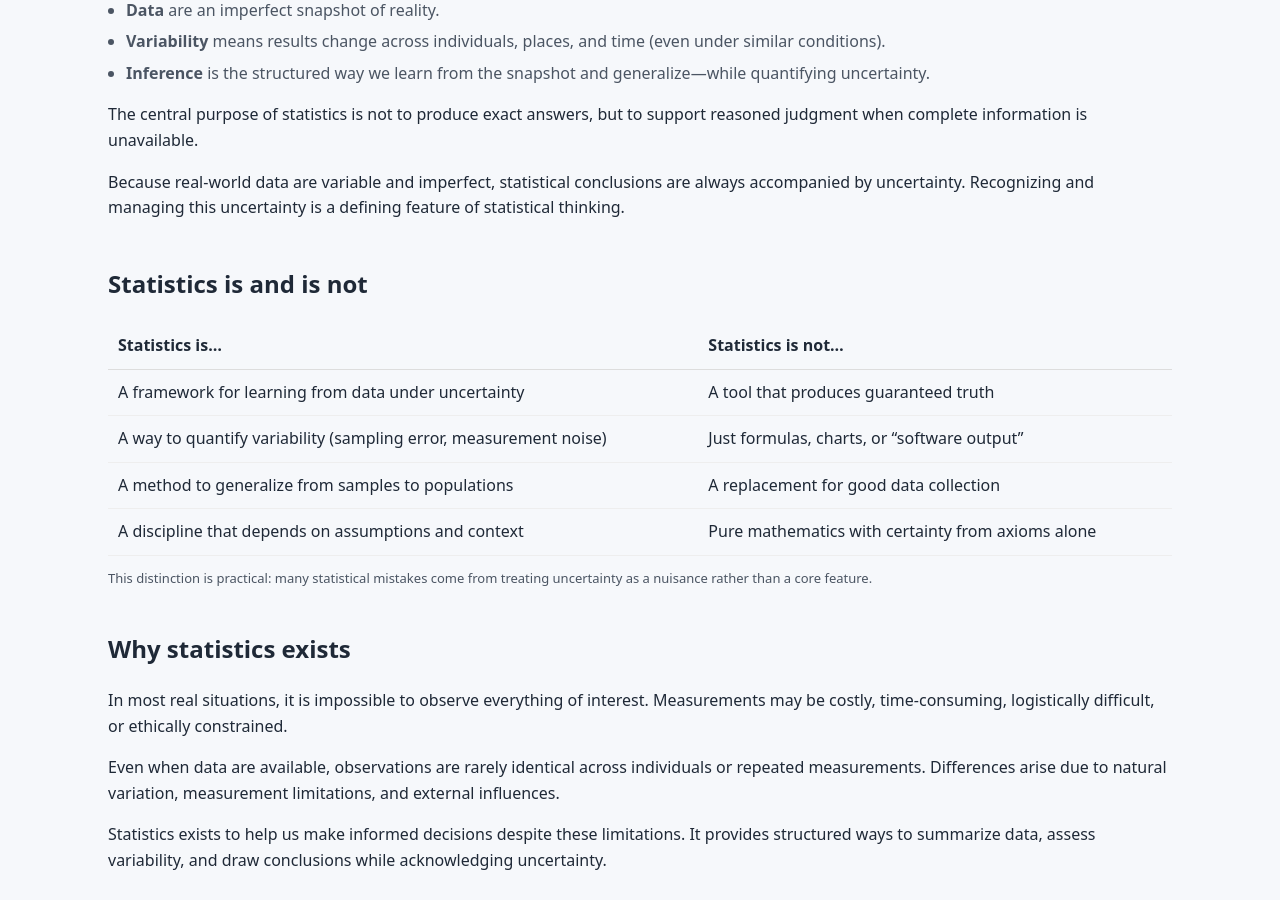
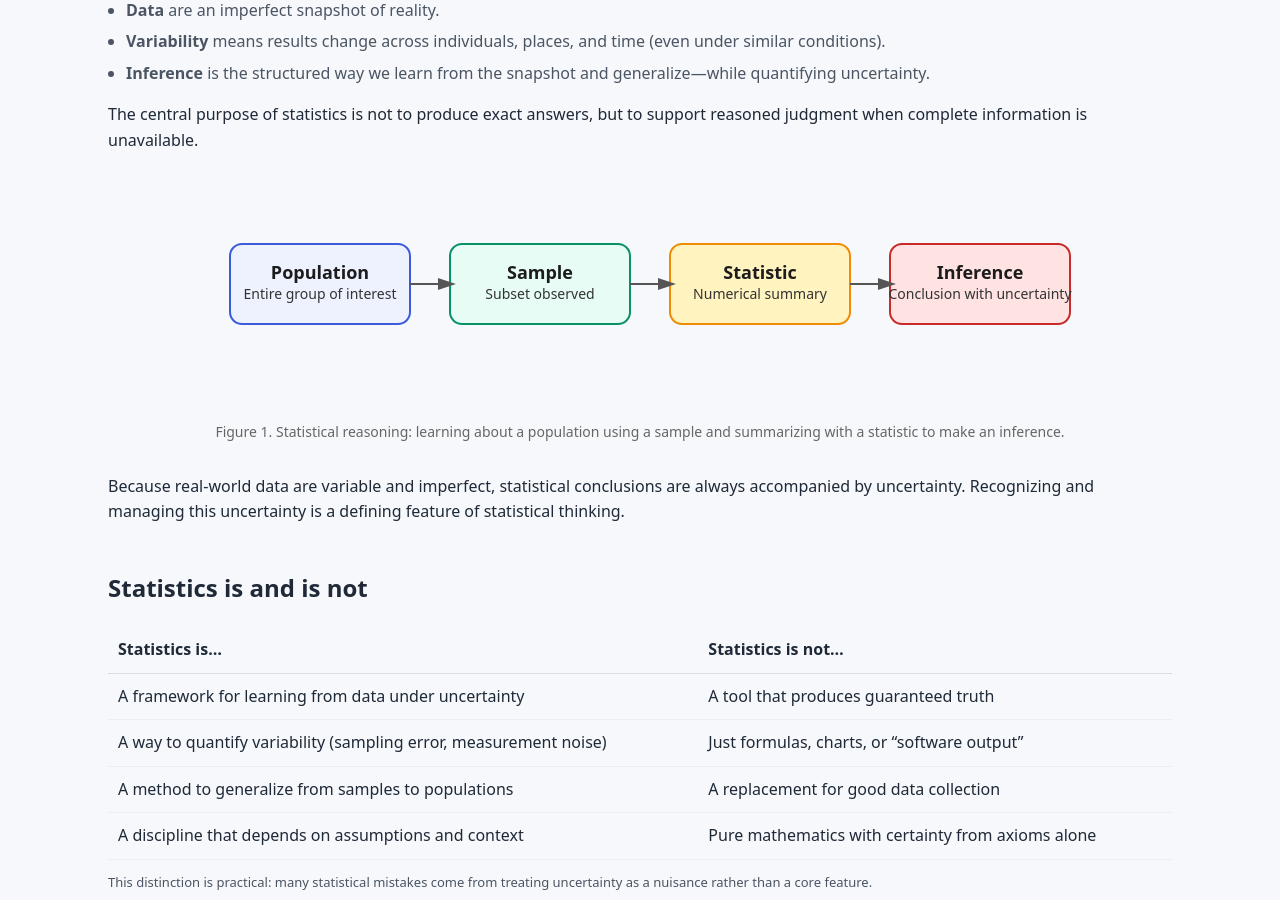
Before and after one commit to ammar-homaida-statistics/easystatisticsacademy, a Jekyll site: the page built from foundations/what-is-statistics/index.md, in a window 1280 px wide and 900 px high, scrolled down 1085 px. Built offline with Jekyll 4.4.1, drawn with Linux system fonts in a browser that asks for light colours.

Commit message:
Insert SVG diagram for statistical reasoning
Added an SVG illustration to explain statistical concepts.

```diff
--- a/foundations/what-is-statistics/index.md
+++ b/foundations/what-is-statistics/index.md
@@ -90,6 +90,47 @@ lesson_order: 1
       The central purpose of statistics is not to produce exact answers, but to support
       reasoned judgment when complete information is unavailable.
     </p>
+
+    <div style="margin:30px 0; text-align:center;">
+<svg width="100%" height="220" viewBox="0 0 900 220" xmlns="http://www.w3.org/2000/svg">
+
+  <!-- Boxes -->
+  <rect x="40" y="60" width="180" height="80" rx="12" fill="#eef2ff" stroke="#3b5bdb" stroke-width="2"/>
+  <rect x="260" y="60" width="180" height="80" rx="12" fill="#e6fcf5" stroke="#099268" stroke-width="2"/>
+  <rect x="480" y="60" width="180" height="80" rx="12" fill="#fff3bf" stroke="#f08c00" stroke-width="2"/>
+  <rect x="700" y="60" width="180" height="80" rx="12" fill="#ffe3e3" stroke="#c92a2a" stroke-width="2"/>
+
+  <!-- Text -->
+  <text x="130" y="95" text-anchor="middle" font-size="18" font-weight="600" fill="#1c1c1c">Population</text>
+  <text x="130" y="115" text-anchor="middle" font-size="14" fill="#333">Entire group of interest</text>
+
+  <text x="350" y="95" text-anchor="middle" font-size="18" font-weight="600" fill="#1c1c1c">Sample</text>
+  <text x="350" y="115" text-anchor="middle" font-size="14" fill="#333">Subset observed</text>
+
+  <text x="570" y="95" text-anchor="middle" font-size="18" font-weight="600" fill="#1c1c1c">Statistic</text>
+  <text x="570" y="115" text-anchor="middle" font-size="14" fill="#333">Numerical summary</text>
+
+  <text x="790" y="95" text-anchor="middle" font-size="18" font-weight="600" fill="#1c1c1c">Inference</text>
+  <text x="790" y="115" text-anchor="middle" font-size="14" fill="#333">Conclusion with uncertainty</text>
+
+  <!-- Arrows -->
+  <line x1="220" y1="100" x2="260" y2="100" stroke="#555" stroke-width="2" marker-end="url(#arrow)"/>
+  <line x1="440" y1="100" x2="480" y2="100" stroke="#555" stroke-width="2" marker-end="url(#arrow)"/>
+  <line x1="660" y1="100" x2="700" y2="100" stroke="#555" stroke-width="2" marker-end="url(#arrow)"/>
+
+  <!-- Arrowhead Definition -->
+  <defs>
+    <marker id="arrow" markerWidth="10" markerHeight="10" refX="6" refY="3" orient="auto">
+      <path d="M0,0 L0,6 L9,3 z" fill="#555" />
+    </marker>
+  </defs>
+
+</svg>
+
+<p style="font-size:14px; color:#666; margin-top:10px;">
+  Figure 1. Statistical reasoning: learning about a population using a sample and summarizing with a statistic to make an inference.
+</p>
+</div>
 
     <p>
       Because real-world data are variable and imperfect, statistical conclusions are always accompanied by uncertainty.
```
